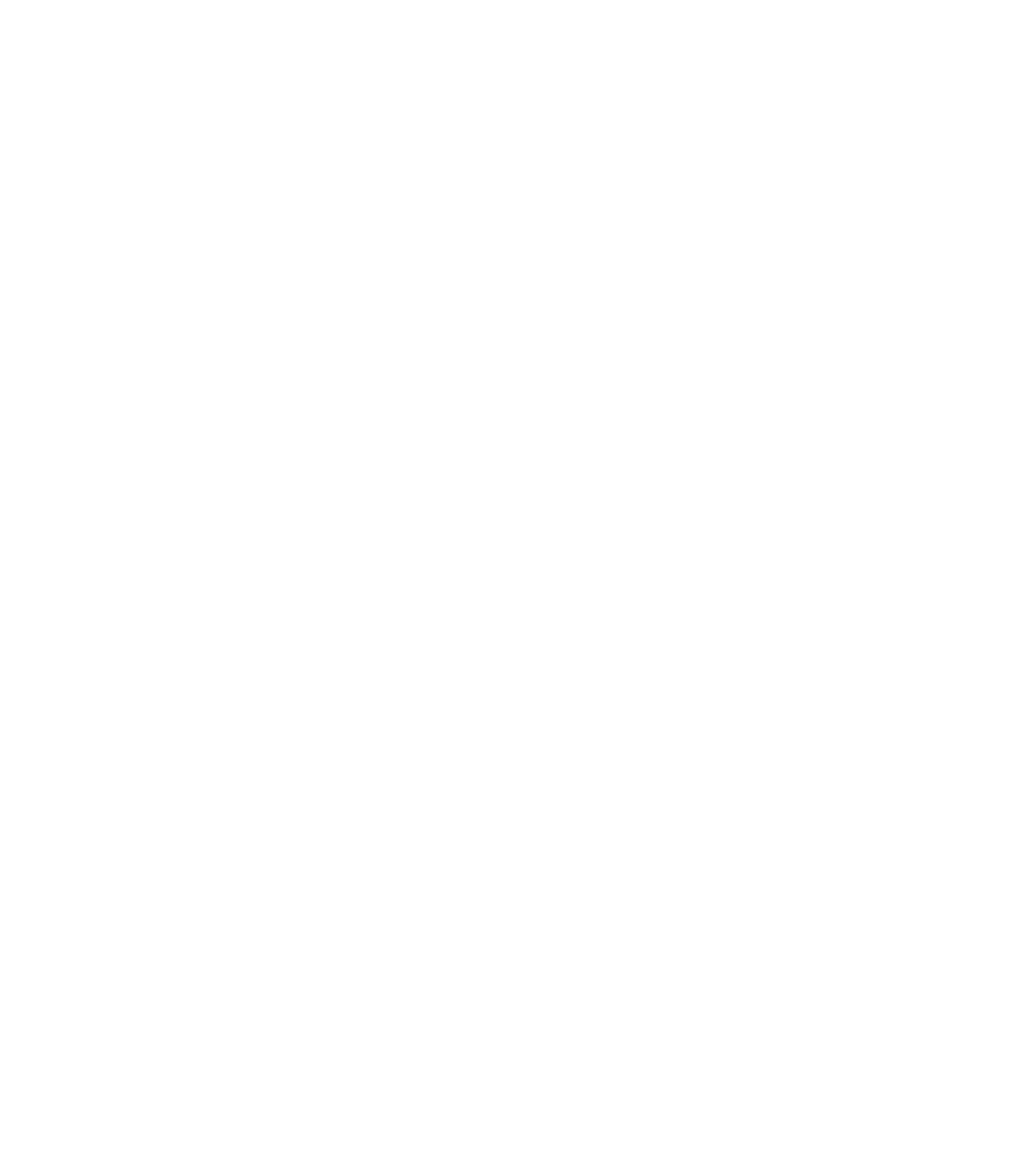
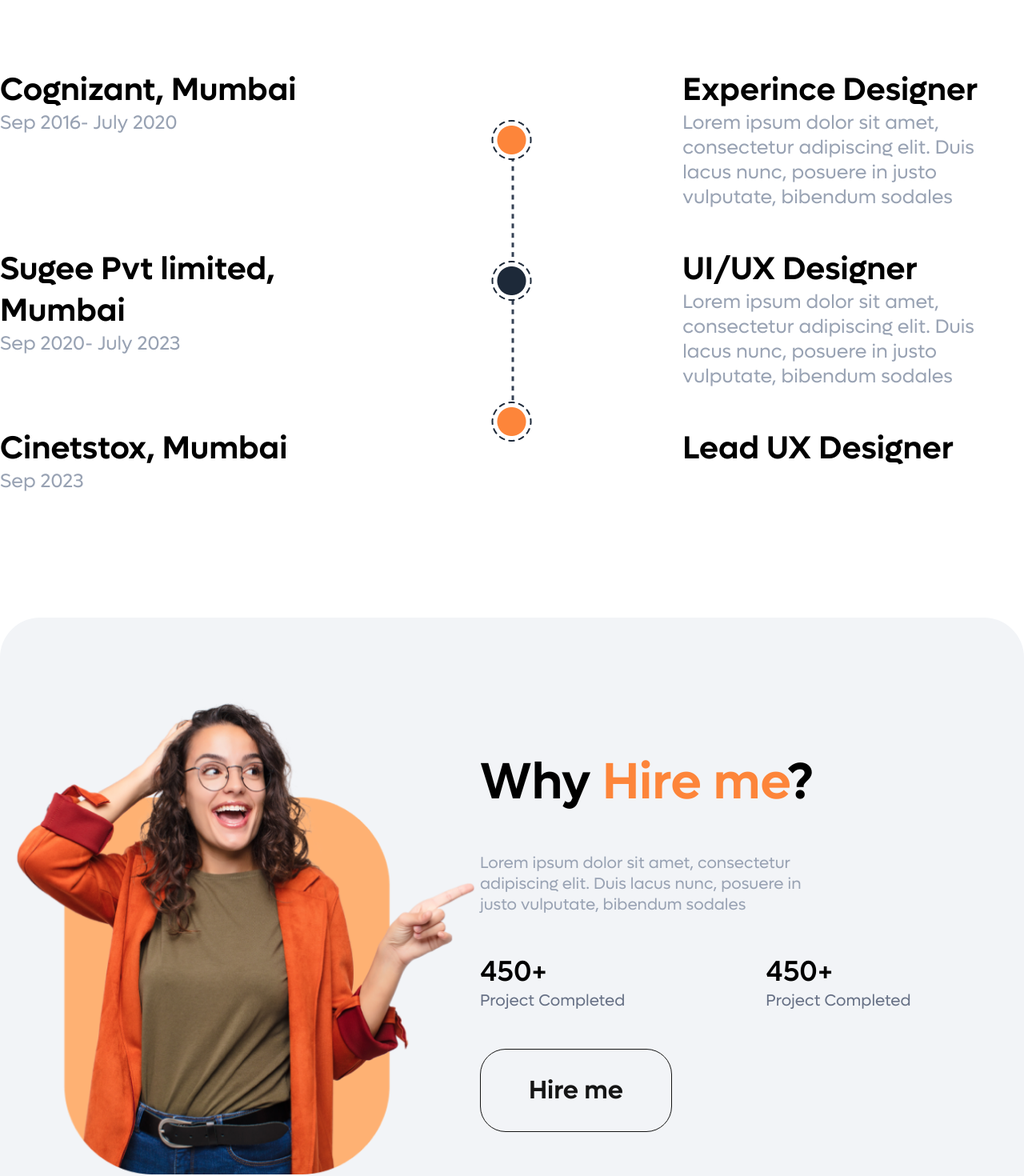
Before and after one commit to ArtemGusevGit/CV, a Vue app: page / in a window 1280 px wide. Shown: the part 2000-3470 px from the top of the page at 80% size. Before the commit the page ends 1852 px from the top, so only its background shows below. Built offline with nearby package versions, Linux system fonts and the light colour scheme.

Commit message:
add  hire section

```diff
--- a/src/App.vue
+++ b/src/App.vue
@@ -2,6 +2,8 @@
 import VHeader from '@/components/VHeader.vue'
 import VHero from '@/components/VHero.vue'
 import VServices from '@/components/VServices.vue'
+import VExperince from './components/VExperince.vue'
+import VHireMe from './components/VHireMe.vue'
 </script>
 
 <template>
@@ -10,4 +12,6 @@
     <VHero />
   </div>
   <VServices />
+  <VExperince />
+  <VHireMe />
 </template>
--- /dev/null
+++ b/src/components/VExperince.vue
@@ -0,0 +1,86 @@
+<template>
+  <div class="container experience">
+    <h1 class="experience-title">
+      My
+      <span class="text-color-accent">Work Experince</span>
+    </h1>
+    <div class="experience-info">
+      <ul class="experience-info__list">
+        <li>
+          <div class="experience-info__title">Cognizant, Mumbai</div>
+          <div class="experience-info__subtitle">Sep 2016- July 2020</div>
+        </li>
+        <li>
+          <div class="experience-info__title">Experince Designer</div>
+          <div class="experience-info__subtitle">
+            Lorem ipsum dolor sit amet, consectetur adipiscing elit. Duis lacus nunc, posuere in
+            justo vulputate, bibendum sodales
+          </div>
+        </li>
+        <li>
+          <div class="experience-info__title">Sugee Pvt limited, Mumbai</div>
+          <div class="experience-info__subtitle">Sep 2020- July 2023</div>
+        </li>
+        <li class="exp-img">
+          <img src="@/assets/img/exp/exp-img.png" alt="exp-img" />
+        </li>
+        <li>
+          <div class="experience-info__title">UI/UX Designer</div>
+          <div class="experience-info__subtitle">
+            Lorem ipsum dolor sit amet, consectetur adipiscing elit. Duis lacus nunc, posuere in
+            justo vulputate, bibendum sodales
+          </div>
+        </li>
+        <li>
+          <div class="experience-info__title">Cinetstox, Mumbai</div>
+          <div class="experience-info__subtitle">Sep 2023</div>
+        </li>
+        <li>
+          <div class="experience-info__title">Lead UX Designer</div>
+        </li>
+      </ul>
+    </div>
+  </div>
+</template>
+
+<style scoped>
+.experience {
+  padding: 85px 0 155px;
+}
+
+.experience-title {
+  text-align: center;
+  font-size: 64px;
+  font-weight: 500;
+}
+
+.experience-info {
+  margin-top: 85px;
+  display: flex;
+  justify-content: space-between;
+}
+
+.experience-info__list {
+  display: grid;
+  grid-template-columns: repeat(3, 1fr);
+  row-gap: 48px;
+}
+
+.exp-img {
+  justify-self: center;
+  align-self: center;
+  grid-column: 2;
+  grid-row: 1/4;
+}
+
+.experience-info__title {
+  font-size: 40px;
+  font-weight: 600;
+}
+
+.experience-info__subtitle {
+  color: #98a2b3;
+  font-size: 24px;
+  font-weight: 400;
+}
+</style>
--- a/src/components/VHeader.vue
+++ b/src/components/VHeader.vue
@@ -54,7 +54,7 @@
   position: relative;
   width: 133px;
   height: 66px;
-  transition: all 0.2s;
+  transition: all 0.2s ease;
 
   &:hover {
     background-color: $accent;
--- a/src/components/VHero.vue
+++ b/src/components/VHero.vue
@@ -64,7 +64,7 @@
   border: 1.2px solid $gray;
   border-radius: 40px;
   margin-bottom: 10px;
-  transition: all 0.2s;
+  transition: all 0.2s ease;
 
   :hover {
     background-color: $accent;
--- /dev/null
+++ b/src/components/VHireMe.vue
@@ -0,0 +1,92 @@
+<template>
+  <div class="hire-bg">
+    <div class="hire container">
+      <div class="hire-img">
+        <img src="@/assets/img/hire/hire-img.png" alt="hire-img" />
+      </div>
+      <div class="hire-content">
+        <div class="hire-title">Why <span class="text-color-accent">Hire me</span>?</div>
+        <div class="hire-text">
+          Lorem ipsum dolor sit amet, consectetur adipiscing elit. Duis lacus nunc, posuere in justo
+          vulputate, bibendum sodales
+        </div>
+        <div class="hire-info">
+          <ul class="info-point">
+            <li class="point-title">450+</li>
+            <li class="point-subtitle">Project Completed</li>
+          </ul>
+          <ul class="info-point">
+            <li class="point-title">450+</li>
+            <li class="point-subtitle">Project Completed</li>
+          </ul>
+        </div>
+        <a class="hire-btn" href="#">Hire me</a>
+      </div>
+    </div>
+  </div>
+</template>
+
+<style scoped>
+.hire-bg {
+  border-radius: 50px;
+  background-color: #f2f4f7;
+}
+
+.hire {
+  display: flex;
+  padding: 100px 0;
+}
+
+.hire-img {
+  max-width: 600px;
+}
+
+.hire-content {
+  display: flex;
+  flex-direction: column;
+  gap: 47px;
+}
+
+.hire-info {
+  display: flex;
+  gap: 176px;
+}
+
+.hire-title {
+  font-size: 64px;
+  font-weight: 600;
+  margin-top: 64px;
+}
+
+.hire-text {
+  color: #98a2b3;
+  font-weight: 400;
+  max-width: 444px;
+}
+
+.point-title {
+  font-size: 36px;
+  font-weight: 500;
+}
+
+.point-subtitle {
+  color: #667085;
+  font-weight: 400;
+}
+
+.hire-btn {
+  padding: 30px 60px;
+  color: #151515;
+  font-size: 32px;
+  font-weight: 600;
+  border-radius: 32px;
+  border: 1px solid #151515;
+  transition: all 0.15s ease;
+  align-self: flex-start;
+
+  &:hover {
+    background-color: #151515;
+    color: #fff;
+  }
+}
+</style>
--- a/src/components/VServices.vue
+++ b/src/components/VServices.vue
@@ -105,17 +105,16 @@
 <style scoped lang="scss">
 .services {
   position: relative;
-  height: 876px;
   background-image: url(../assets/img/serv/serv-bg.jpg);
   background-repeat: no-repeat;
   background-size: cover;
+  padding: 120px 0 50px;
 }
 
 .services-info {
   display: flex;
   justify-content: space-between;
   align-items: center;
-  padding-top: 120px;
   color: #fff;
   margin-bottom: 96px;
 }
```
Also changed, not shown: src/assets/img/exp/exp-img.png (added), src/assets/img/hire/hire-img.png (added).
